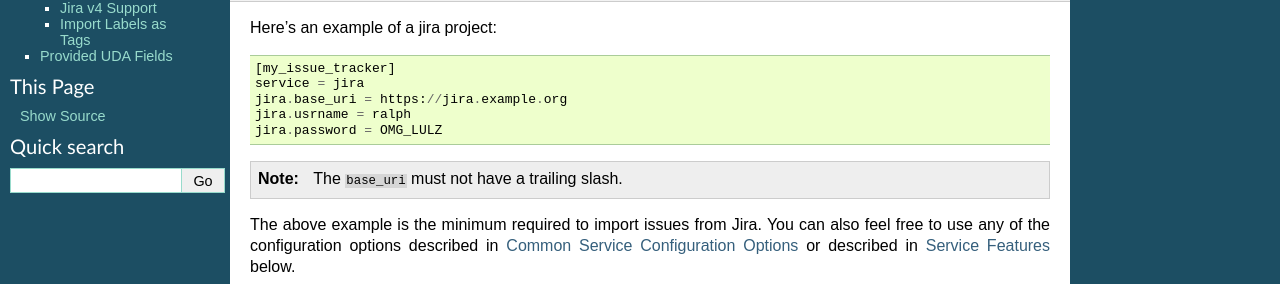
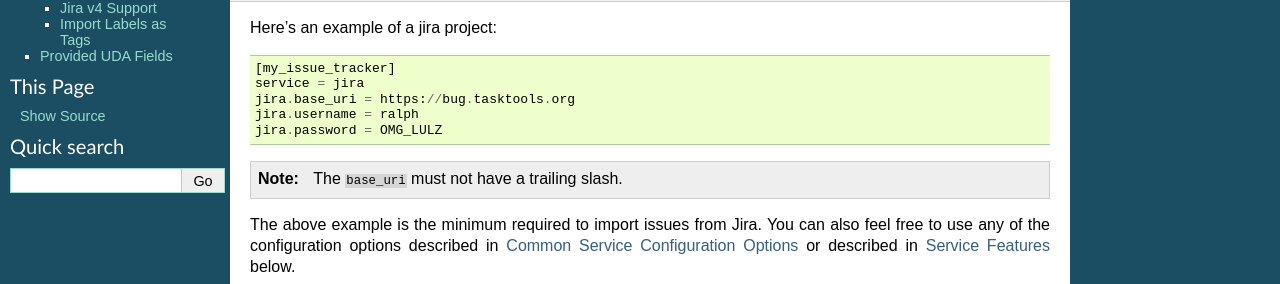
Before and after one commit to GothenburgBitFactory/bugwarrior, a Sphinx documentation site: the page built from docs/source/services/jira.rst, in a window 1280 px wide. Shown: the part 170-454 px from the top of the page. Built offline with Sphinx 7.4.7, drawn with Linux system fonts in a browser that asks for light colours; pages that are not in the unit, such as notebooks, are missing from menus.

Commit message:
Make tasktools.org an example for JIRA.  Fixes #107.

```diff
--- a/docs/source/services/jira.rst
+++ b/docs/source/services/jira.rst
@@ -11,8 +11,8 @@
 
     [my_issue_tracker]
     service = jira
-    jira.base_uri = https://jira.example.org
-    jira.usrname = ralph
+    jira.base_uri = https://bug.tasktools.org
+    jira.username = ralph
     jira.password = OMG_LULZ
 
 .. note::
```
